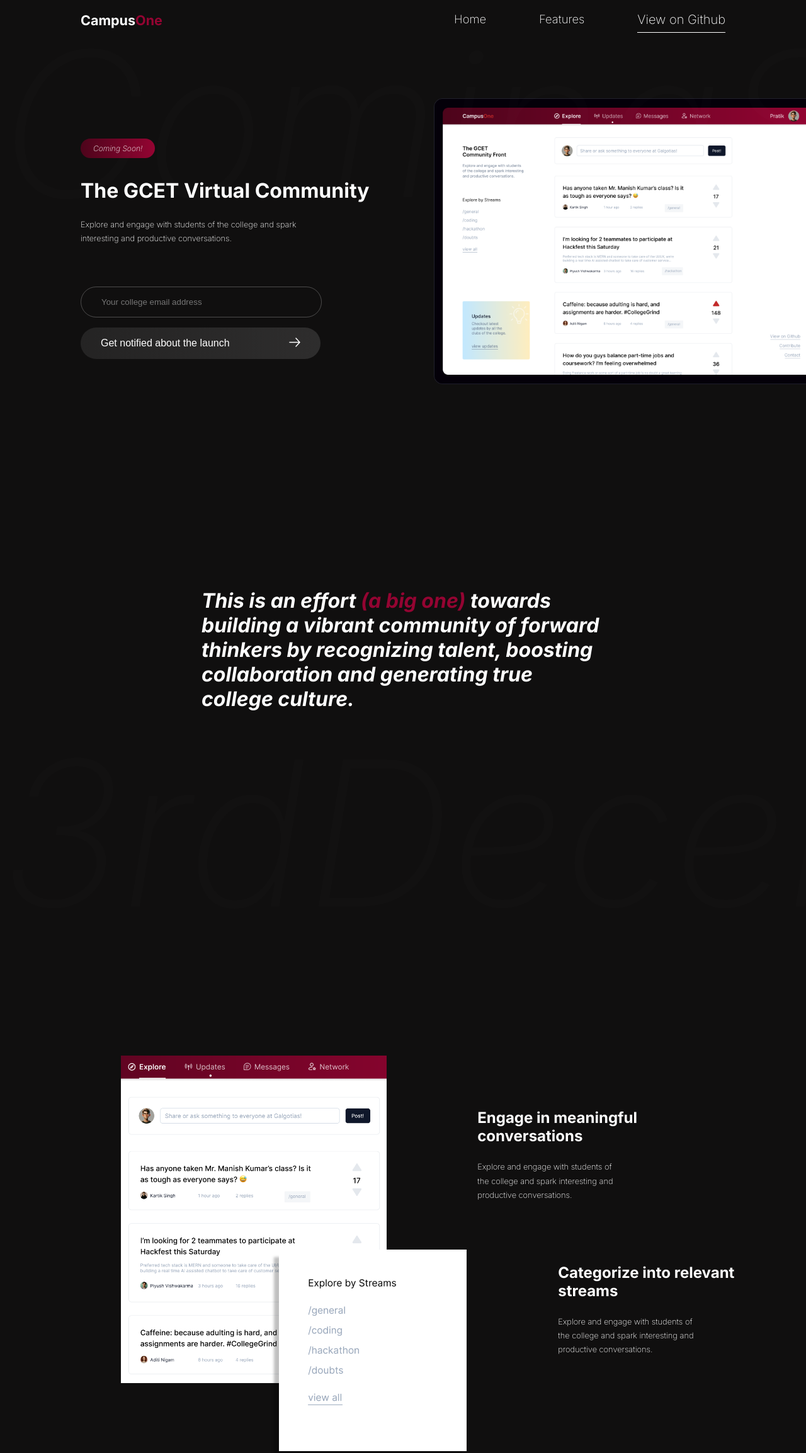
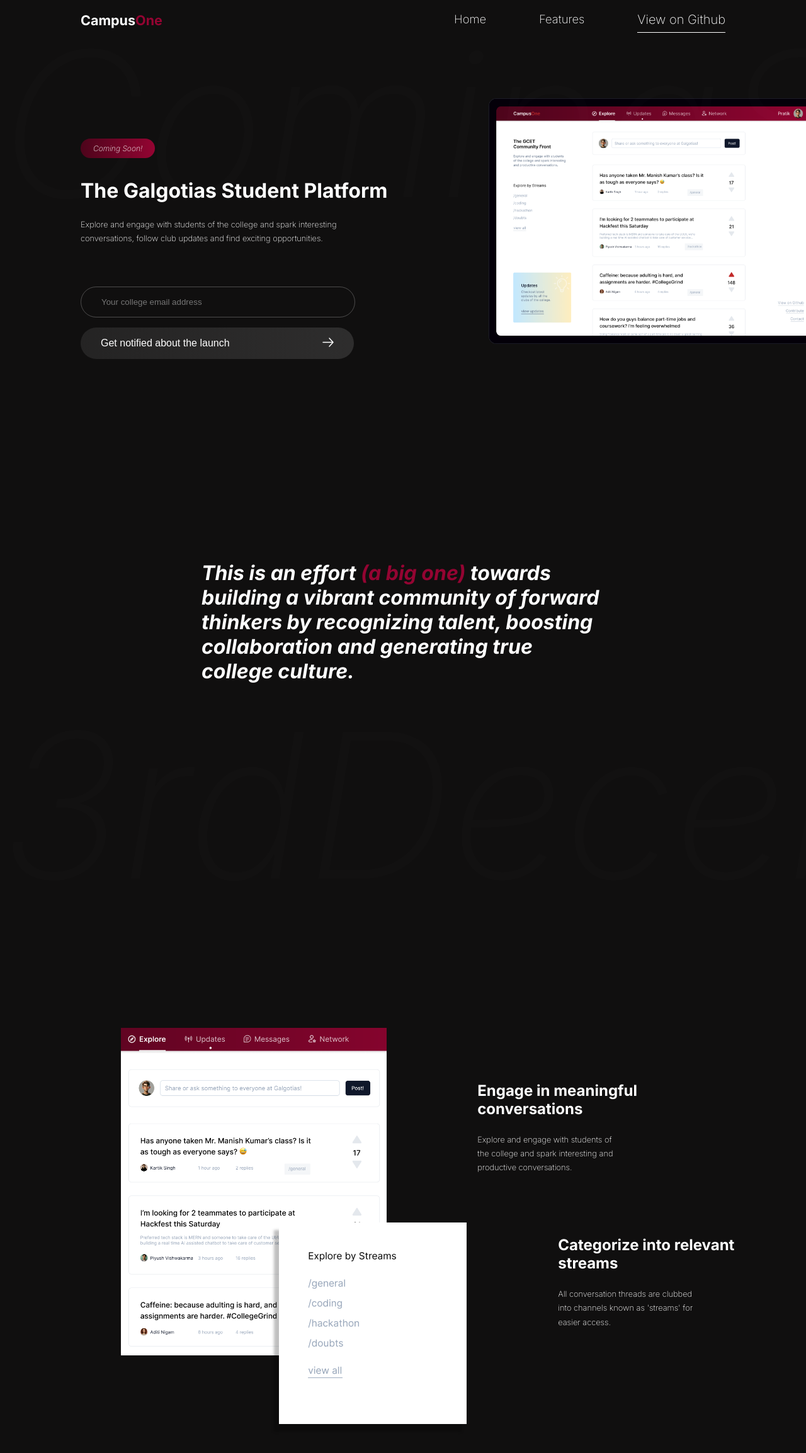
Before and after one commit to CampusUno/CampusOneCS, a plain HTML site: page index.html in a window 1280 px wide. Shown: the part 21-2328 px from the top of the page at 63% size. Drawn offline with nearby package versions, Linux system fonts and the light colour scheme.

Commit message:
Update the copy of coming soon page

```diff
--- a/index.html
+++ b/index.html
@@ -26,8 +26,8 @@
     <section class="hero">
         <div class="left">
             <p class="capsule">Coming Soon!</p>
-            <h1>The GCET Virtual Community</h1>
-            <p class="para">Explore and engage with students of the college and spark interesting and productive conversations.</p>
+            <h1>The Galgotias Student Platform</h1>
+            <p class="para">Explore and engage with students of the college and spark interesting conversations, follow club updates and find exciting opportunities.</p>
             <form class="subscribe" id="form">
                 <input type="email" name="email" id="email" placeholder="Your college email address" required>
                 <button class="btn-primary" type="submit" id="submit">
@@ -74,7 +74,7 @@
                 </div>
                 <div class="detail">
                     <h3>Categorize into relevant streams</h3>
-                    <p>Explore and engage with students of the college and spark interesting and productive conversations.</p>
+                    <p>All conversation threads are clubbed into channels known as 'streams' for easier access.</p>
                 </div>
             </div>
         </div>
@@ -99,7 +99,7 @@
     <section class="profile container">
         <div class="text">
             <h3>Visit interesting profiles</h3>
-            <p>Book of the month because why not? Every month you get a book recommendation by the admins and you can keep track of your reading status</p>
+            <p>You can find profiles of all the college students, view their details and other stats, and most importantly network with the best minds. Proudly share your profile badge that displays your contributions!</p>
         </div>
         <img src="/assets/Profile.png" alt="Profile"
             data-aos="zoom-in-up"
```
